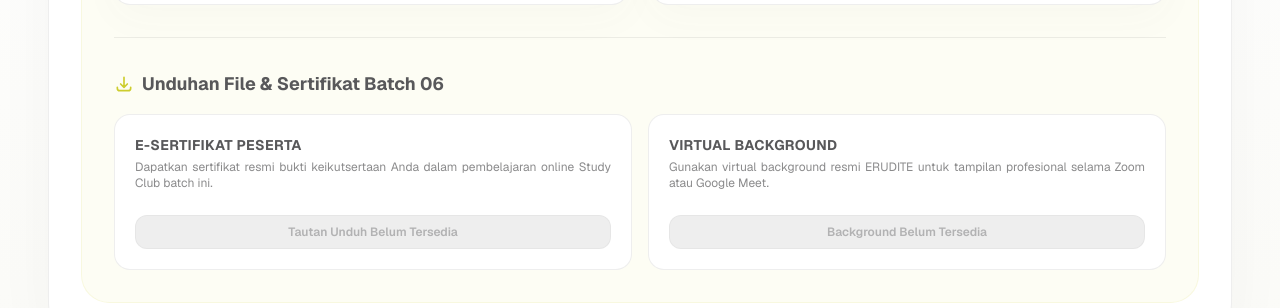
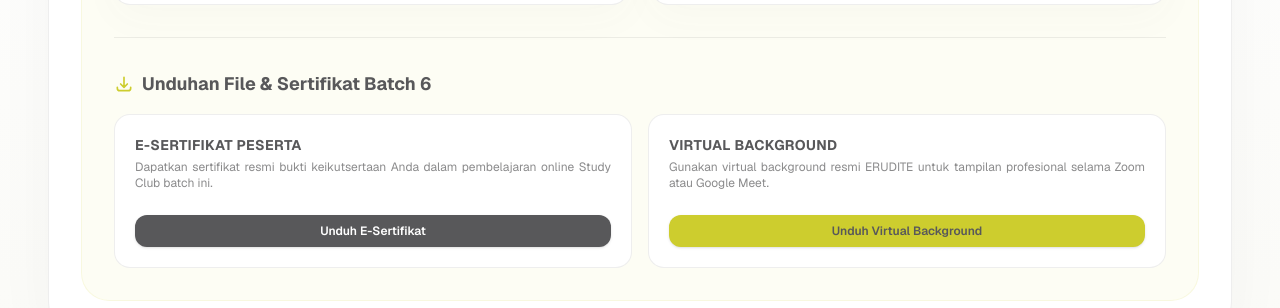
Before and after one commit to Narendra238/erudite-web, a Next.js app: page /study-club in a window 1280 px wide. Shown: the part 1095-1403 px from the top of the page. Built offline with nearby package versions, Linux system fonts and the light colour scheme.

Commit message:
Update Sertifikat dan Virtual Background done terselesaikan

```diff
--- a/app/study-club/study-club-dashboard.tsx
+++ b/app/study-club/study-club-dashboard.tsx
@@ -38,8 +38,8 @@ const studyClubData: BatchData[] = [
         youtubeUrl: "https://youtu.be/Z61qEOjm6EA",
       }
     ],
-    certificateUrl: "",
-    virtualBackgroundUrl: ""
+    certificateUrl: "https://drive.google.com/drive/folders/1EuS8XDM7zfEdCJwdt4wJguyqJcJa0YtY?usp=sharing",
+    virtualBackgroundUrl: "https://drive.google.com/file/d/1jvPO4sOk1Qjd5M2-PSFbW3qZp-2RAj6-/view?usp=sharing"
   },
   {
     batch: 2,
@@ -60,8 +60,8 @@ const studyClubData: BatchData[] = [
         youtubeUrl: "https://youtu.be/aBjZH1yrRnA",
       }
     ],
-    certificateUrl: "",
-    virtualBackgroundUrl: ""
+    certificateUrl: "https://drive.google.com/drive/folders/1hsiIodccQPhx4u8L1q4aJT9lZWL9rLf5?usp=sharing",
+    virtualBackgroundUrl: "https://drive.google.com/file/d/1yBK_71zDYHAkz1h2Cn_-ohyXHm6_NKKv/view?usp=sharing"
   },
   {
     batch: 3,
@@ -82,8 +82,8 @@ const studyClubData: BatchData[] = [
         youtubeUrl: "https://youtu.be/SWMdwQvNGHA",
       }
     ],
-    certificateUrl: "",
-    virtualBackgroundUrl: ""
+    certificateUrl: "https://drive.google.com/drive/folders/1JfIrpt77NXFApHGqziFut21_aITKMotK?usp=sharing",
+    virtualBackgroundUrl: "https://drive.google.com/file/d/1s6GsUS-IsCRvAbHbNvPRJooiQKdjtbP-/view?usp=sharing"
   },
   {
     batch: 4,
@@ -104,8 +104,8 @@ const studyClubData: BatchData[] = [
         youtubeUrl: "https://youtu.be/l0IiGvM9zbI",
       }
     ],
-    certificateUrl: "",
-    virtualBackgroundUrl: ""
+    certificateUrl: "https://drive.google.com/drive/folders/1RQ6ImM3auAo3TVK3gXPzmTGh3ocmRJwu?usp=sharing",
+    virtualBackgroundUrl: "https://drive.google.com/file/d/1go1f8aqtoZ4nbIyHSSxoXCimlGJF5xsx/view?usp=sharing"
   },
   {
     batch: 5,
@@ -126,8 +126,8 @@ const studyClubData: BatchData[] = [
         youtubeUrl: "https://youtu.be/kQ4obQUAopQ",
       }
     ],
-    certificateUrl: "",
-    virtualBackgroundUrl: ""
+    certificateUrl: "https://drive.google.com/drive/folders/1hRp8v_cqo7Jv_ZWvgA5zPBoldAgMLkGo?usp=sharing",
+    virtualBackgroundUrl: "https://drive.google.com/file/d/1iAS2_jDn4pRhjOzlWMM_X7b5P1CJF81_/view?usp=sharing"
   },
   {
     batch: 6,
@@ -148,8 +148,8 @@ const studyClubData: BatchData[] = [
         youtubeUrl: "https://youtu.be/S9p6gZsh5Zc",
       }
     ],
-    certificateUrl: "",
-    virtualBackgroundUrl: ""
+    certificateUrl: "https://drive.google.com/drive/folders/1cyc-1tn4HgZM9-mZ3c3SHlKvvsRWaQ-T?usp=sharing",
+    virtualBackgroundUrl: "https://drive.google.com/file/d/1g0tmdiBKdNE991l3ZZUr5ZY0J4zDhC5_/view?usp=sharing"
   }
 ];
 
@@ -217,7 +217,7 @@ export function StudyClubDashboard() {
           <div className="flex flex-col gap-2 md:flex-row md:items-center md:justify-between border-b border-[#58585A]/10 pb-4">
             <div>
               <span className="inline-block rounded-full bg-[#CDCD2E]/20 px-3 py-1 text-xs font-semibold uppercase tracking-wider text-[#58585A]/90">
-                Batch 0{activeBatch.batch}
+                Batch {activeBatch.batch}
               </span>
               <h2 className="mt-2 text-2xl font-bold text-[#58585A]">
                 {activeBatch.title}
@@ -385,7 +385,7 @@ export function StudyClubDashboard() {
                   d="M4 16v1a3 3 0 003 3h10a3 3 0 003-3v-1m-4-4l-4 4m0 0l-4-4m4 4V4"
                 />
               </svg>
-              Unduhan File & Sertifikat Batch 0{activeBatch.batch}
+              Unduhan File & Sertifikat Batch {activeBatch.batch}
             </h3>
 
             <div className="mt-4 grid gap-4 sm:grid-cols-2">
```
